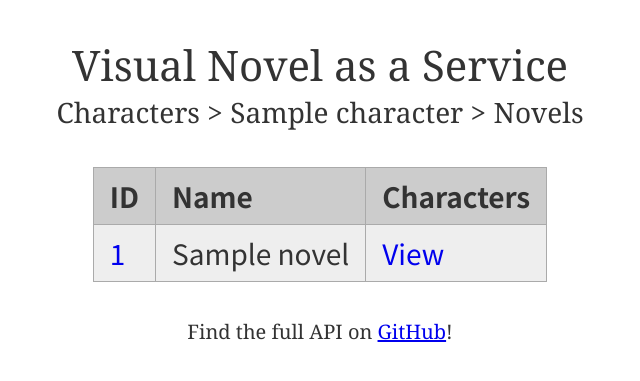
After one commit to apsun/VNaaS, a Flask app: template web/templates/novels.html in a window 1280 px wide. The commit adds this page. Shown: the top 381 px of the page, without its empty margins (320-960 px from the left). Run offline with Flask 2, Linux system fonts and the light colour scheme; the template is opened without the code that fills it: most values are stand-ins (such as "Sample title", 1, 10 or a date in 2020).

Commit message:
Add character/novel list viewing in HTML

```diff
--- a/web/static/styles.css
+++ b/web/static/styles.css
@@ -3,10 +3,19 @@
 
 header {
     font-family: "Noto Serif", serif;
-    font-size: 42px;
     text-align: center;
     color: #333;
     margin: 36px;
+}
+
+header h1 {
+    margin: 0px;
+    font-size: 42px;
+    font-weight: normal;
+}
+
+header span {
+    font-size: 28px;
 }
 
 blockquote {
@@ -25,9 +34,43 @@ blockquote p {
     margin-top: 0;
 }
 
+td a {
+    text-decoration: none;
+}
+
+table {
+    font-family: "Noto Sans JP", "Meiryo", "MS PGothic",　sans-serif;
+    font-size: 28px;
+    color: #333;
+    display: table;
+    margin: auto;
+    max-width: 800px;
+    border-collapse: collapse;
+}
+
+td, th {
+    text-align: left;
+    padding: 8px;
+    padding-left: 16px;
+    padding-right: 16px;
+    border: 1px solid #aaa;
+}
+
+thead tr {
+    background-color: #ccc;
+}
+
+tbody tr:nth-child(odd) {
+    background-color: #eee;
+}
+
+tbody tr:nth-child(even) {
+    background-color: #ddd;
+}
+
 footer {
-    font-family: 'Noto Serif', serif;
-    font-size: 18px;
+    font-family: "Noto Serif", serif;
+    font-size: 20px;
     text-align: center;
     color: #333;
     margin: 36px;
--- a/web/templates/index.html
+++ b/web/templates/index.html
@@ -3,10 +3,12 @@
     <head>
         <meta charset="utf-8">
         <link rel="stylesheet" href="{{ url_for('static', filename='styles.css') }}">
-        <title>Visual Novel as a Service</title>
+        <title>VNaaS &gt; Home</title>
     </head>
     <body>
-        <header>Visual Novel as a Service</header>
+        <header>
+            <h1>Visual Novel as a Service</h1>
+        </header>
         <blockquote>
             <p>{{ quote_text }}</p>
             <cite>{{ quote_cite }}</cite>
--- /dev/null
+++ b/web/templates/novels.html
@@ -0,0 +1,33 @@
+<!DOCTYPE html>
+<html lang="en">
+    <head>
+        <meta charset="utf-8">
+        <link rel="stylesheet" href="{{ url_for('static', filename='styles.css') }}">
+        <title>VNaaS {% if character is not none %}&gt; Characters &gt; {{ character.name }} {% endif %}&gt; Novels</title>
+    </head>
+    <body>
+        <header>
+            <h1>Visual Novel as a Service</h1>
+            <span>{% if character is not none %}Characters &gt; {{ character.name }} &gt; {% endif %}Novels</span>
+        </header>
+        <table>
+            <thead>
+                <tr>
+                    <th>ID</th>
+                    <th>Name</th>
+                    <th>Characters</th>
+                </tr>
+            </thead>
+            <tbody>
+            {% for novel in novel_list %}
+                <tr>
+                    <td><a href="https://vndb.org/v{{ novel.vndb_id }}">{{ novel.vndb_id }}</a></td>
+                    <td>{{ novel.name }}</td>
+                    <td><a href="/characters?novel_id={{ novel.vndb_id }}">View</a></td>
+                </tr>
+            {% endfor %}
+            </tbody>
+        </table>
+        <footer>Find the full API on <a href="https://github.com/apsun/VNaaS/blob/master/API.md">GitHub</a>!</footer>
+    </body>
+</html>
--- a/web/vnaas.py
+++ b/web/vnaas.py
@@ -60,8 +60,42 @@ def index():
     db = get_db()
     quote = vndb.get_random_quote(db)
     return flask.render_template("index.html",
-        quote_text = flask.Markup(ruby_to_html(quote.text)),
-        quote_cite = format_cite(quote)
+        quote_text=flask.Markup(ruby_to_html(quote.text)),
+        quote_cite=format_cite(quote)
+    )
+
+
+@app.route("/novels")
+def novels():
+    db = get_db()
+    character_id = flask.request.args.get("character_id")
+    character_id = to_int(character_id, True)
+    character = None
+    if character_id is not None:
+        character = vndb.get_character(db, character_id=character_id)
+        if character is None:
+            flask.abort(404)
+    novel_list = vndb.get_all_novels(db, character_id=character_id)
+    return flask.render_template("novels.html",
+        novel_list=novel_list,
+        character=character
+    )
+
+
+@app.route("/characters")
+def characters():
+    db = get_db()
+    novel_id = flask.request.args.get("novel_id")
+    novel_id = to_int(novel_id, True)
+    novel = None
+    if novel_id is not None:
+        novel = vndb.get_novel(db, novel_id=novel_id)
+        if novel is None:
+            flask.abort(404)
+    character_list = vndb.get_all_characters(db, novel_id=novel_id)
+    return flask.render_template("characters.html",
+        character_list=character_list,
+        novel=novel
     )
 
 
```
Also changed, not shown: web/templates/characters.html (added, +33 -0 lines).
